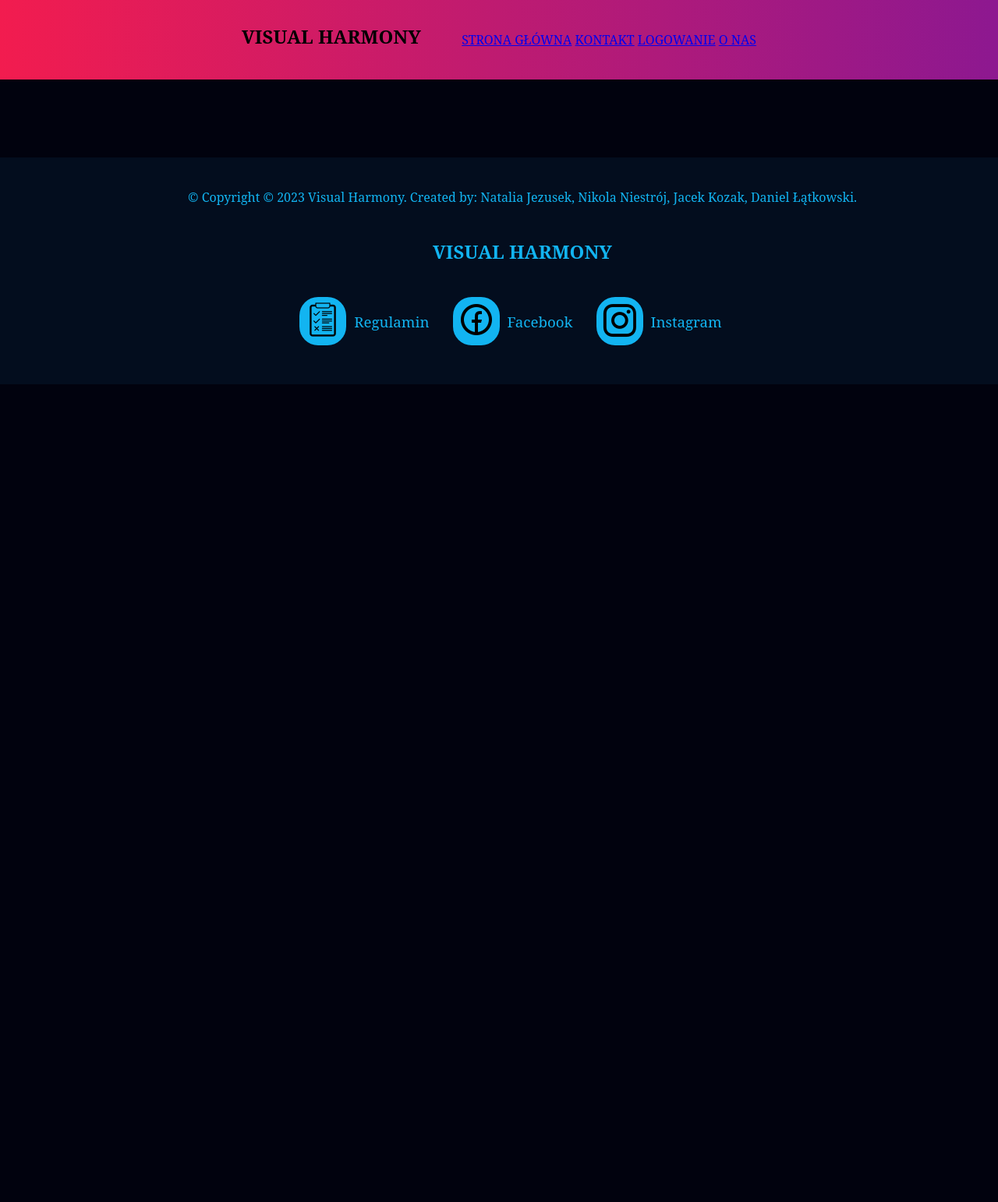
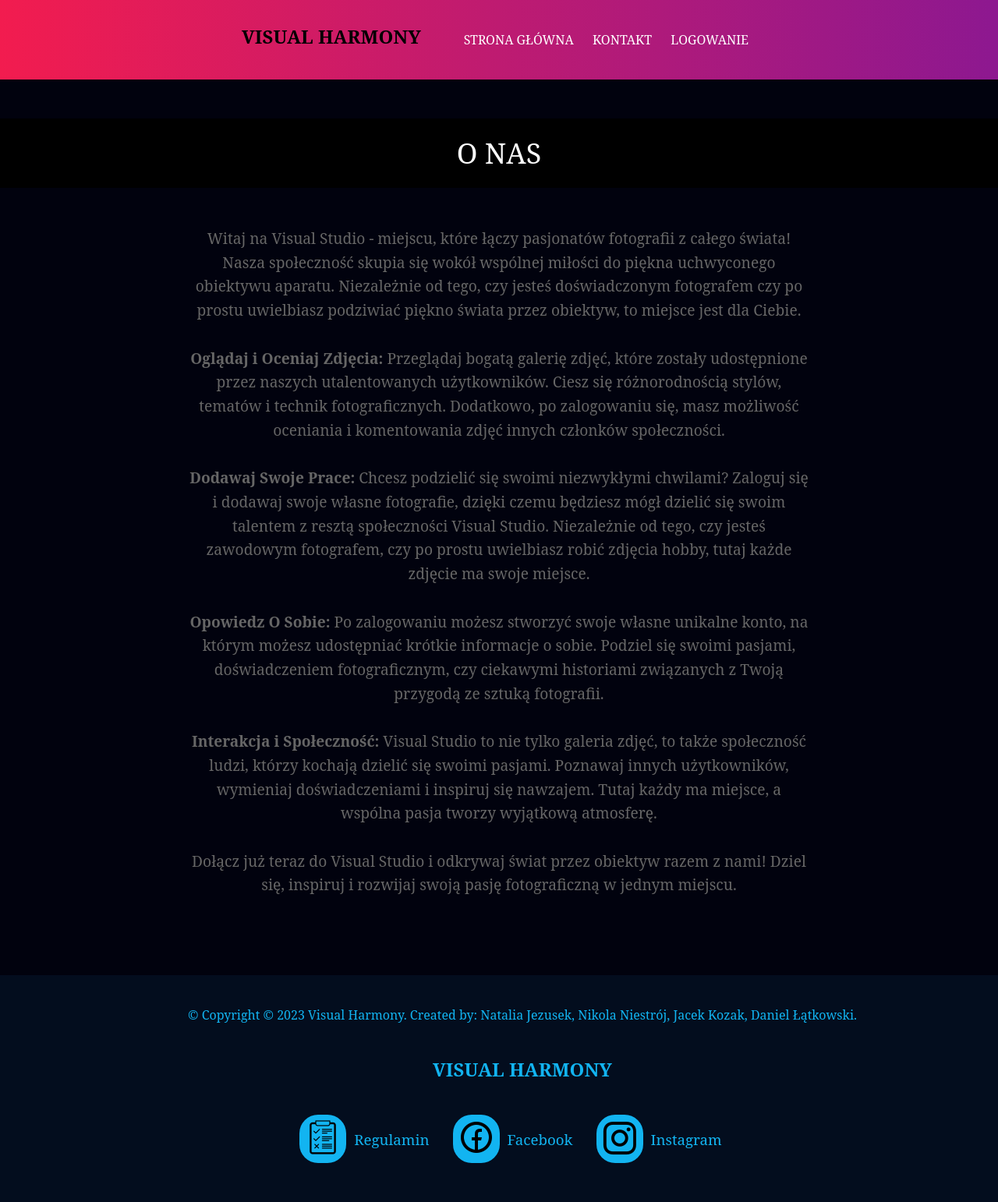
Before and after one commit to ObronnaSosna/VisualHarmony, a PHP site: page /onas.php in a window 1280 px wide; the page is wider, and only the part inside the window is pictured. Shown: that part at 78% size. Before the commit the page ends 493 px from the top of that part, so only its background shows below. Run offline with PHP 8.4, Linux system fonts and the light colour scheme.

Commit message:
VH-Added O nas Page and content

```diff
--- a/www/index.php
+++ b/www/index.php
@@ -15,6 +15,7 @@
         </h2>
         <div class="navbar">
             <a href="#" class="a-menu">STRONA GŁÓWNA</a>
+            <a href="onas.php" class="a-menu">O NAS</a>
             <a href="#" class="a-menu">KONTAKT</a>
             <a href="#" class="a-menu">LOGOWANIE</a>
         </div>
--- a/www/onas.php
+++ b/www/onas.php
@@ -6,6 +6,11 @@
     <meta name="viewport" content="width=device-width, initial-scale=1.0">
     <title>Moja Strona</title>
     <link rel="stylesheet" href="styles.css">
+    <style>
+        body {
+            text-align: center;
+        }
+    </style>
 </head>
 
 <body>
@@ -14,13 +19,30 @@
             VISUAL HARMONY
         </h2>
         <div class="navbar">
-            <a href="index.php" title="Przejdź do strony głównej">STRONA GŁÓWNA</a>
-            <a href="kontakt.php" title="Skontaktuj się z nami">KONTAKT</a>
-            <a href="logowanie.php" title="Przejdź do strony logowania">LOGOWANIE</a>
-            <a href="onas.php" title="Poznaj nas">O NAS</a>
+            <a href="index.php" class="a-menu" title="Przejdź do strony głównej">STRONA GŁÓWNA</a>
+            <a href="kontakt.php" class="a-menu" title="Skontaktuj się z nami">KONTAKT</a>
+            <a href="logowanie.php" class="a-menu" title="Przejdź do strony logowania">LOGOWANIE</a>
+
         </div>
     </header>
 
+    <section class="o-nas">
+        O NAS
+    </section>
+
+    <section class="o-nas-tresc">
+            Witaj na Visual Studio - miejscu, które łączy pasjonatów fotografii z całego świata! Nasza społeczność skupia się wokół wspólnej miłości do piękna uchwyconego obiektywu aparatu. Niezależnie od tego, czy jesteś doświadczonym fotografem czy po prostu uwielbiasz podziwiać piękno świata przez obiektyw, to miejsce jest dla Ciebie.
+    <br><br>
+            <strong>Oglądaj i Oceniaj Zdjęcia:</strong> Przeglądaj bogatą galerię zdjęć, które zostały udostępnione przez naszych utalentowanych użytkowników. Ciesz się różnorodnością stylów, tematów i technik fotograficznych. Dodatkowo, po zalogowaniu się, masz możliwość oceniania i komentowania zdjęć innych członków społeczności.
+    <br><br>
+            <strong>Dodawaj Swoje Prace:</strong> Chcesz podzielić się swoimi niezwykłymi chwilami? Zaloguj się i dodawaj swoje własne fotografie, dzięki czemu będziesz mógł dzielić się swoim talentem z resztą społeczności Visual Studio. Niezależnie od tego, czy jesteś zawodowym fotografem, czy po prostu uwielbiasz robić zdjęcia hobby, tutaj każde zdjęcie ma swoje miejsce.
+    <br><br>
+            <strong>Opowiedz O Sobie:</strong> Po zalogowaniu możesz stworzyć swoje własne unikalne konto, na którym możesz udostępniać krótkie informacje o sobie. Podziel się swoimi pasjami, doświadczeniem fotograficznym, czy ciekawymi historiami związanych z Twoją przygodą ze sztuką fotografii.
+    <br><br>
+            <strong>Interakcja i Społeczność:</strong> Visual Studio to nie tylko galeria zdjęć, to także społeczność ludzi, którzy kochają dzielić się swoimi pasjami. Poznawaj innych użytkowników, wymieniaj doświadczeniami i inspiruj się nawzajem. Tutaj każdy ma miejsce, a wspólna pasja tworzy wyjątkową atmosferę.
+    <br><br>
+            Dołącz już teraz do Visual Studio i odkrywaj świat przez obiektyw razem z nami! Dziel się, inspiruj i rozwijaj swoją pasję fotograficzną w jednym miejscu.
+    </section>
 
     <footer>
         <div class="box">
@@ -53,6 +75,7 @@
                 </button></a>
                 <h3><a href="https://www.instagram.com/harmony.visual/" class="footer-link">Instagram</a></h3>
                 </div>
+            </div>
         </div>
     </footer>
 </body>
--- a/www/styles.css
+++ b/www/styles.css
@@ -272,3 +272,20 @@ h3 {
 .footer-link:hover{
     color:#f8b9f9;;
 }
+
+.o-nas {
+    font-size: 36px;
+    color: white;
+    background-color: #000;
+    padding: 20px;
+    margin-top: 50px;
+}
+.o-nas-tresc{
+    text-align: center;
+    margin: 50px auto;
+    max-width: 800px;
+    font-size: 1.2em;
+    color: #666;
+    line-height: 1.6;
+
+}
```
